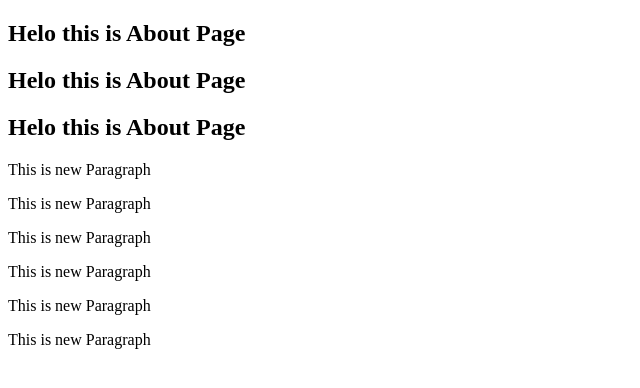
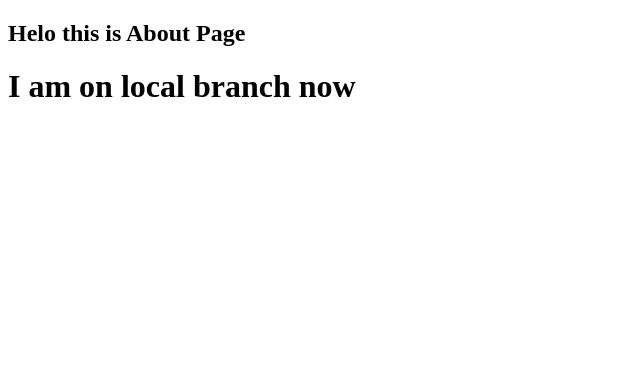
Before and after one commit to Beingriz/Learning-Git, a plain HTML site: page about.html in a window 1280 px wide. Shown: the whole page, without its empty margins (0-640 px from the left). Drawn offline with Linux system fonts and the light colour scheme.

Commit message:
cheking branches differenses

```diff
--- a/about.html
+++ b/about.html
@@ -7,13 +7,6 @@
 </head>
 <body>
     <h2>Helo this is About Page</h2>
-    <h2>Helo this is About Page</h2>
-    <h2>Helo this is About Page</h2>
-    <p>This is new Paragraph</p>
-    <p>This is new Paragraph</p>
-    <p>This is new Paragraph</p>
-    <p>This is new Paragraph</p>
-    <p>This is new Paragraph</p>
-    <p>This is new Paragraph</p>
+    <h1>I am on local branch now </h1>
 </body>
 </html>
```
